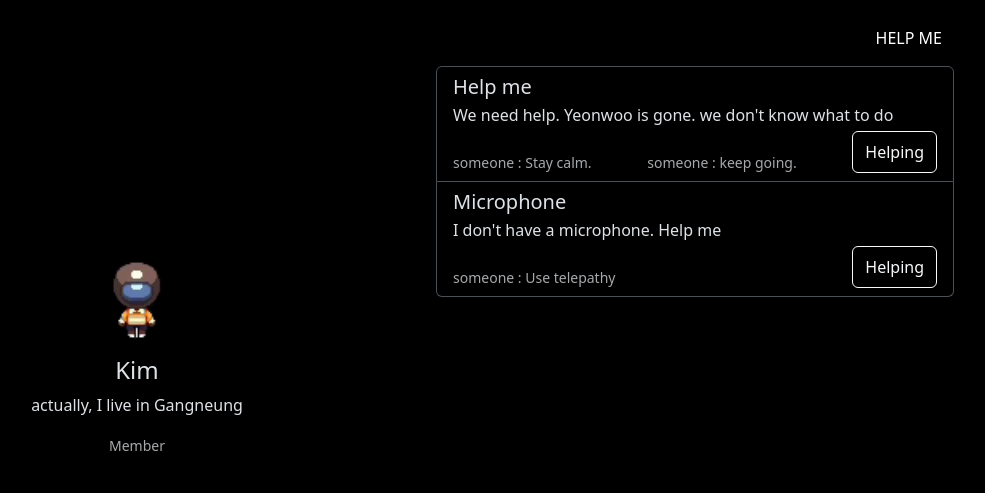
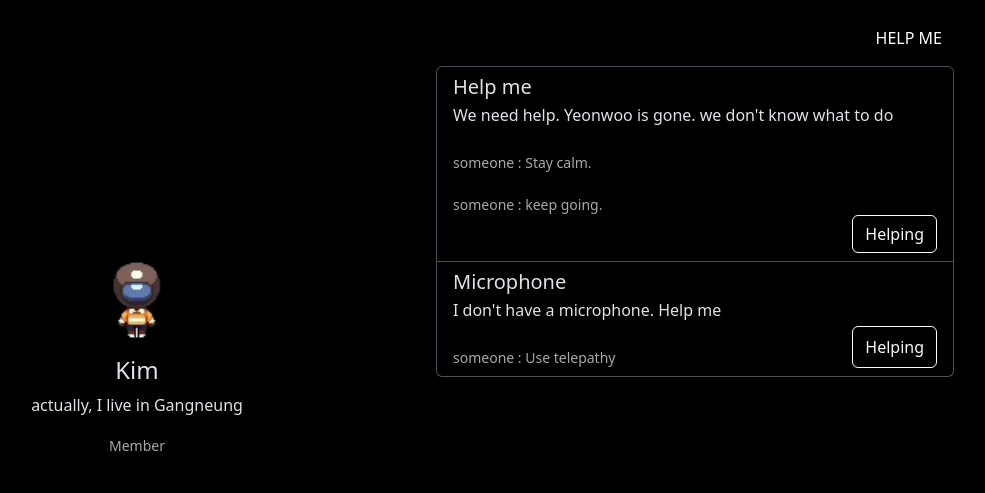
Before and after one commit to hjn5018/dowajo, a Flask app: page /member2 in a window 1280 px wide. Shown: the part 72-565 px from the top of the page, without its empty margins (224-1209 px from the left). Run offline with Flask 3, Linux system fonts and the light colour scheme.

Commit message:
답글 아래로 수정

```diff
--- a/Project/templates/member2.html
+++ b/Project/templates/member2.html
@@ -179,21 +179,22 @@
               <h5 class="mb-1">{{dowajo.title}}</h5>
             </div>
             <p class="mb-1">{{dowajo.content}}</p>
-            <div class="d-flex w-100 justify-content-between">
+            <div class="d-flex flex-column w-100 justify-content-between">
               {% for doum in doum %}
-              <small class="text-body-secondary"
-                ><br />{{doum.hiiam}} : {{doum.answer}}</small
-              >
+                <small class="text-body-secondary">
+                  <br />{{doum.hiiam}} : {{doum.answer}}
+                </small>
               {% endfor %}
               <button
                 type="button"
-                class="btn btn-outline-light"
+                class="btn btn-outline-light align-self-end"
                 data-bs-toggle="modal"
                 data-bs-target="#exampleModal2"
               >
                 Helping
               </button>
             </div>
+
           </a>
           {% endfor %}
           <!-- 나머지 리스트 아이템들 -->
```
Also changed, not shown: Project/database.db.
